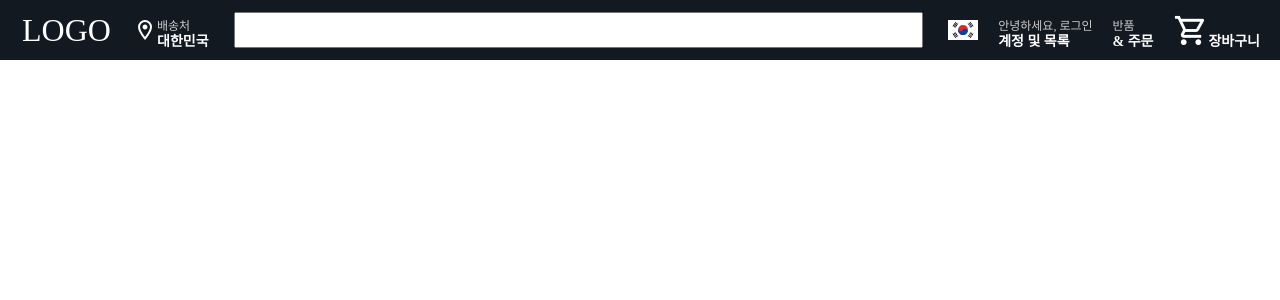
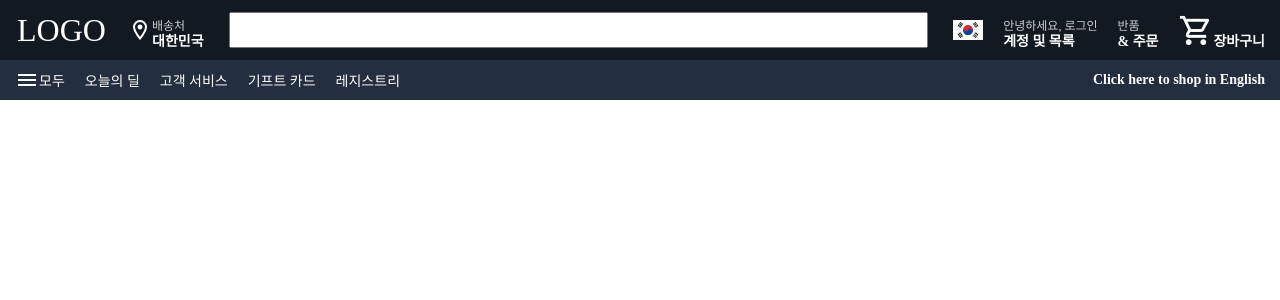
Before and after one commit to hwookim/shopping-clone, a React (Create React App) app: page / in a window 1280 px wide. Shown: the top 300 px of the page. Built offline with nearby package versions, Linux system fonts and the light colour scheme.

Commit message:
feat: NavBottom 레이아웃 구성, 헤더 전체 레이아웃 구성
 - 크기 일부 조정

```diff
--- a/src/components/Header.jsx
+++ b/src/components/Header.jsx
@@ -2,10 +2,11 @@ import React from "react";
 import styled from "styled-components";
 
 import NavTop from "./NavTop";
+import NavBottom from "./NavBottom";
 
 const Container = styled.header`
   display: flex;
-  flex-direction: row;
+  flex-direction: column;
   color: white;
   white-space: nowrap;
   font-size: 14px;
@@ -15,6 +16,7 @@ export default function Header() {
   return (
     <Container>
       <NavTop />
+      <NavBottom />
     </Container>
   );
 }
--- /dev/null
+++ b/src/components/NavBottom.jsx
@@ -0,0 +1,58 @@
+import React from "react";
+import styled from "styled-components";
+
+const Container = styled.nav`
+  display: flex;
+  width: calc(100% - 10px);
+  padding: 0 5px;
+  height: 40px;
+  background-color: #232f3e;
+`;
+
+const NavSide = styled.div`
+  display: flex;
+  flex: 0;
+  justify-content: center;
+`;
+
+const NavCenter = styled.div`
+  display: flex;
+  flex: 1;
+`;
+
+const NavItem = styled.div`
+  display: flex;
+  align-items: center;
+  margin: auto 5px;
+  padding: 0 5px;
+  height: 30px;
+
+  &:hover {
+    border: 1px solid white;
+    cursor: pointer;
+  }
+`;
+
+export default function NavBottom() {
+  return (
+    <Container>
+      <NavSide>
+        <NavItem>
+          <span className="material-icons-outlined">menu</span>
+          모두
+        </NavItem>
+      </NavSide>
+      <NavCenter>
+        <NavItem>오늘의 딜</NavItem>
+        <NavItem>고객 서비스</NavItem>
+        <NavItem>기프트 카드</NavItem>
+        <NavItem>레지스트리</NavItem>
+      </NavCenter>
+      <NavSide>
+        <NavItem style={{ fontWeight: "bold" }}>
+          Click here to shop in English
+        </NavItem>
+      </NavSide>
+    </Container>
+  );
+}
--- a/src/components/NavTop.jsx
+++ b/src/components/NavTop.jsx
@@ -5,9 +5,9 @@ import Flag from "../assets/Flag_of_South_Korea.svg";
 
 const Container = styled.nav`
   display: flex;
-  width: 100%;
+  width: clac(100% - 10px);
+  padding: 0 5px;
   height: 60px;
-  padding: 0 10px;
   align-items: center;
   background-color: #131921;
 `;
```
